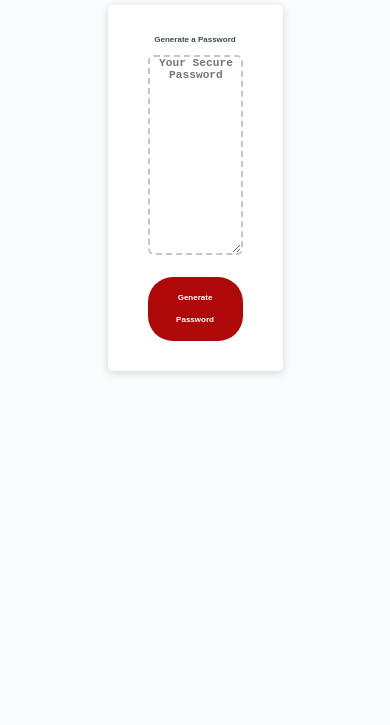
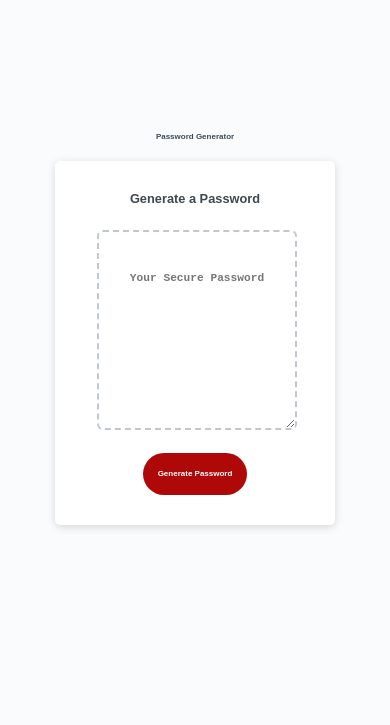
Before and after one commit to asharif123/password-generator, a plain HTML site: page index.html in a window 390 px wide. Shown: the part 119-844 px from the top of the page. Drawn offline with Linux system fonts and the light colour scheme.

Commit message:
added responsiveness styling

```diff
--- a/assets/style.css
+++ b/assets/style.css
@@ -8,7 +8,12 @@ html,
 body,
 .wrapper {
   height: 100%;
+  display: flex;
+  flex-direction: column;
+  justify-content: center;
 }
+
+/* *********  body tag *************** */
 
 body {
   font-family: sans-serif;
@@ -19,13 +24,14 @@ body {
   padding: 30px 20px 0 20px;
 }
 
+/* ******* styling header **************** */
 header {
   text-align: center;
   padding: 20px;
-  padding-top: 0px;
   color: hsl(206, 17%, 28%);
 }
 
+/* ********* styling card section of body tag ******** */
 .card {
   background-color: hsl(0, 0%, 100%);
   border-radius: 5px;
@@ -35,7 +41,7 @@ header {
   font-size: 18px;
   margin: 0 auto;
   text-align: center;
-  width: 50%;
+  width: 80%;
   padding: 30px 40px;
 }
 
@@ -47,6 +53,21 @@ header {
   text-align: center;
 }
 
+/* styling the password textbox section inside body tag */
+#password {
+  width: 100%;
+  min-height: 200px;
+  min-width: 90px;
+  font-size: 1.2rem;
+  text-align: center;
+  margin: 1%;
+  padding: 20% 10%;
+  border: 2px dashed #c0c7cf;
+  border-radius: 6px;
+  overflow: hidden;
+}
+
+/* ************** styling button in footer section ****************** */
 .btn {
   border: none;
   background-color: hsl(360, 91%, 36%);
@@ -62,18 +83,7 @@ header {
   cursor: pointer;
 }
 
-#password {
-  width: 100%;
-  min-height: 200px;
-  min-width: 90px;
-  /* padding: 5% 10% 15% 10%; */
-  font-size: 1.2rem;
-  text-align: center;
-  margin: 1%;
-  border: 2px dashed #c0c7cf;
-  border-radius: 6px;
-  overflow: hidden;
-}
+
 
 @media (max-width: 795px) {
   .btn {
@@ -88,6 +98,8 @@ header {
   }
 }
 
+/* code to make website responsive */
+
 @media (max-width: 750px) {
   h2 {
     font-size: 1rem;
@@ -101,13 +113,13 @@ header {
   }
 
   h2 {
-    font-size: 0.5rem;
+    font-size: 0.8rem;
     margin-bottom: 11%;
   }
 }
 
-@media (max-width: 390px) {
-  #password {
-    padding-left: -15%;
+@media (max-width: 400px) {
+  h1 {
+    font-size: 50%;
   }
 }
```
